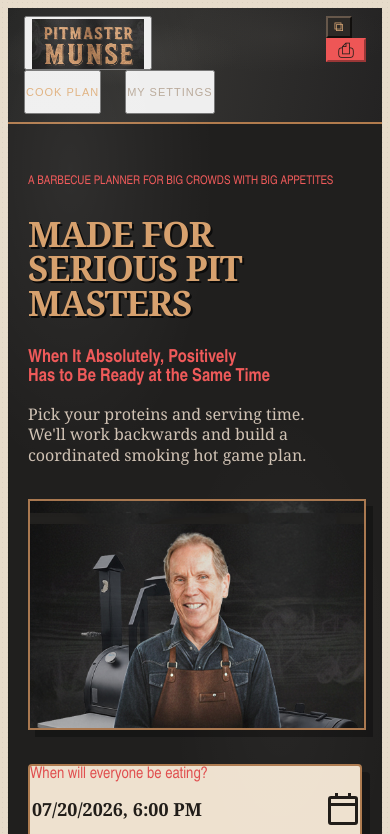
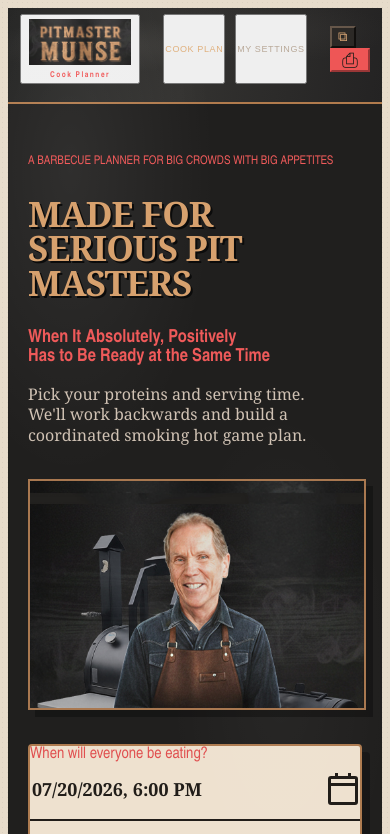
Before and after one commit to bizzuka/pitmaster-munse-cook-planner, a Next.js app: page / in a window 390 px wide. Shown: the top 834 px of the page. Built offline with nearby package versions, Linux system fonts and the light colour scheme.

Commit message:
Rebalance mobile planner header

```diff
--- a/app/layout.css
+++ b/app/layout.css
@@ -190,35 +190,61 @@
 @media (max-width: 620px) {
   .topbar {
     height: auto;
-    min-height: 106px;
-    padding: 8px 16px 0;
+    min-height: 82px;
+    padding: 6px 12px;
     display: grid;
-    grid-template-columns: 1fr auto;
-    grid-template-rows: 54px 44px;
-    column-gap: 12px;
+    grid-template-columns: auto minmax(0, 1fr) auto;
+    grid-template-rows: 70px;
+    column-gap: 10px;
   }
 
   .topbar .brand {
     grid-column: 1;
     grid-row: 1;
     justify-self: start;
+    flex-direction: column;
+    justify-content: center;
+    gap: 1px;
+  }
+
+  .topbar .brand-logo {
+    width: 104px;
+    height: 46px;
+  }
+
+  .topbar .brand > span {
+    display: block;
+    padding: 0;
+    border: 0;
+    text-align: center;
+  }
+
+  .topbar .brand small {
+    margin: 0;
+    font-size: 8px;
+    letter-spacing: 1.5px;
   }
 
   .topbar .header-actions {
-    grid-column: 2;
+    grid-column: 3;
     grid-row: 1;
+    align-self: center;
   }
 
   .topbar nav {
-    grid-column: 1 / -1;
-    grid-row: 2;
+    grid-column: 2;
+    grid-row: 1;
     display: flex;
     align-self: stretch;
-    gap: 24px;
+    justify-content: center;
+    gap: 10px;
   }
 
   .topbar nav button {
     padding: 0;
+    font-size: 9px;
+    letter-spacing: .6px;
+    white-space: nowrap;
   }
 
   .print-button {
```
